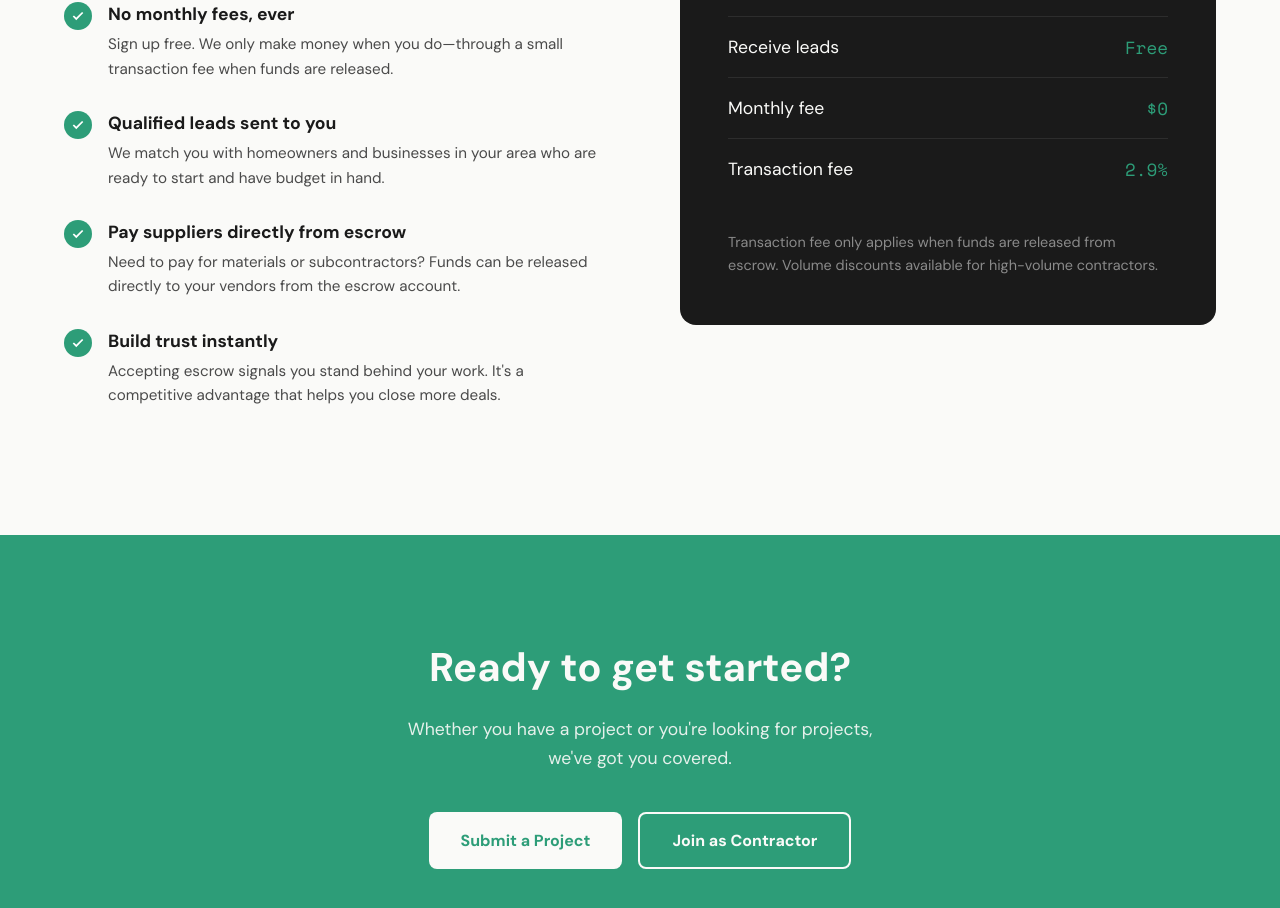
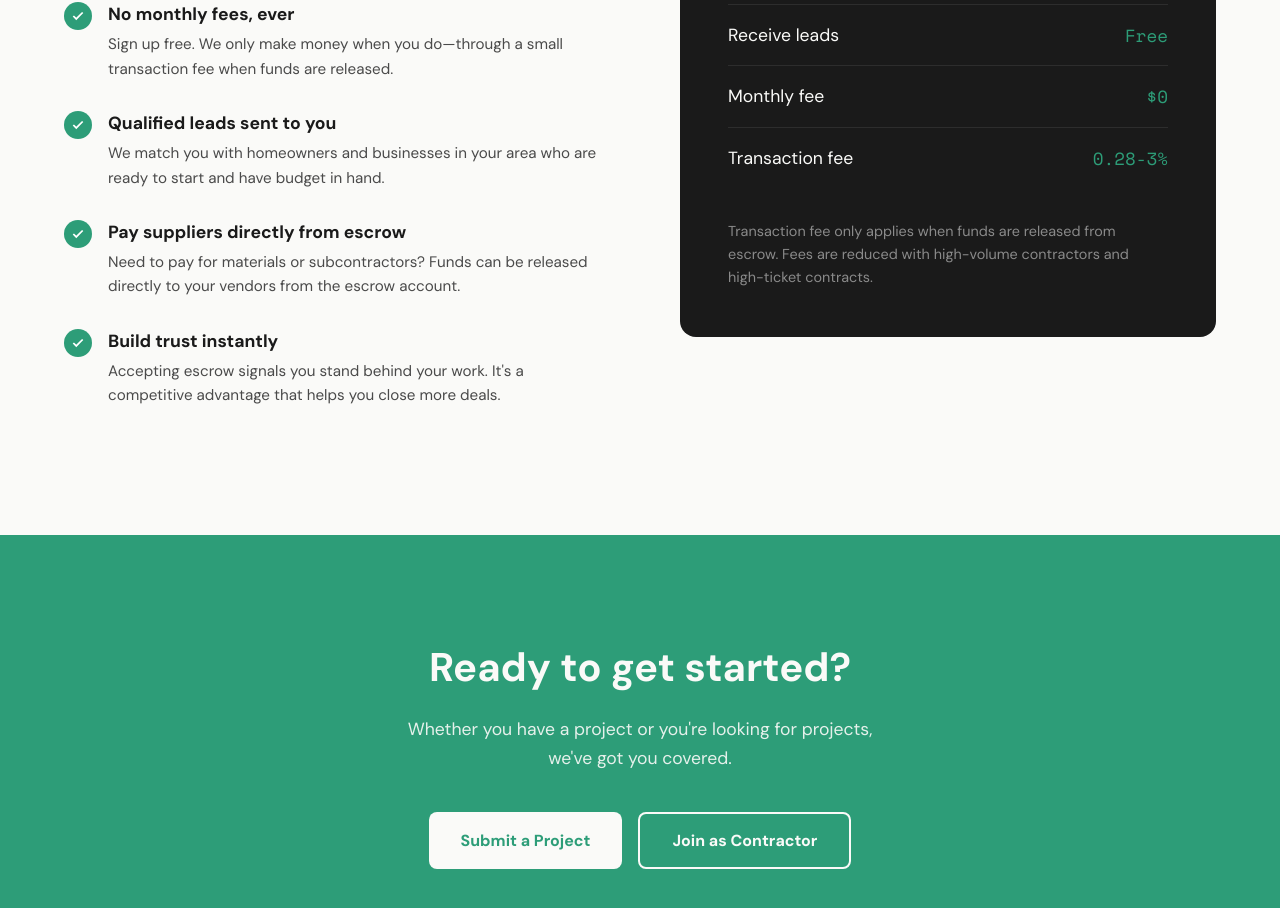
Before and after one commit to john-e-v/escrow-landing, a Next.js app: page / in a window 1280 px wide. Shown: the part 4011-4919 px from the top of the page. Built offline with nearby package versions, Linux system fonts and the light colour scheme.

Commit message:
Update page.tsx

```diff
--- a/app/page.tsx
+++ b/app/page.tsx
@@ -467,10 +467,10 @@ export default function Home() {
                 </div>
                 <div className="price-line">
                   <span>Transaction fee</span>
-                  <span className="price-value">2.9%</span>
+                  <span className="price-value">0.28-3%</span>
                 </div>
               </div>
-              <p className="pricing-note">Transaction fee only applies when funds are released from escrow. Volume discounts available for high-volume contractors.</p>
+              <p className="pricing-note">Transaction fee only applies when funds are released from escrow. Fees are reduced with high-volume contractors and high-ticket contracts.</p>
             </div>
           </div>
         </div>
```
